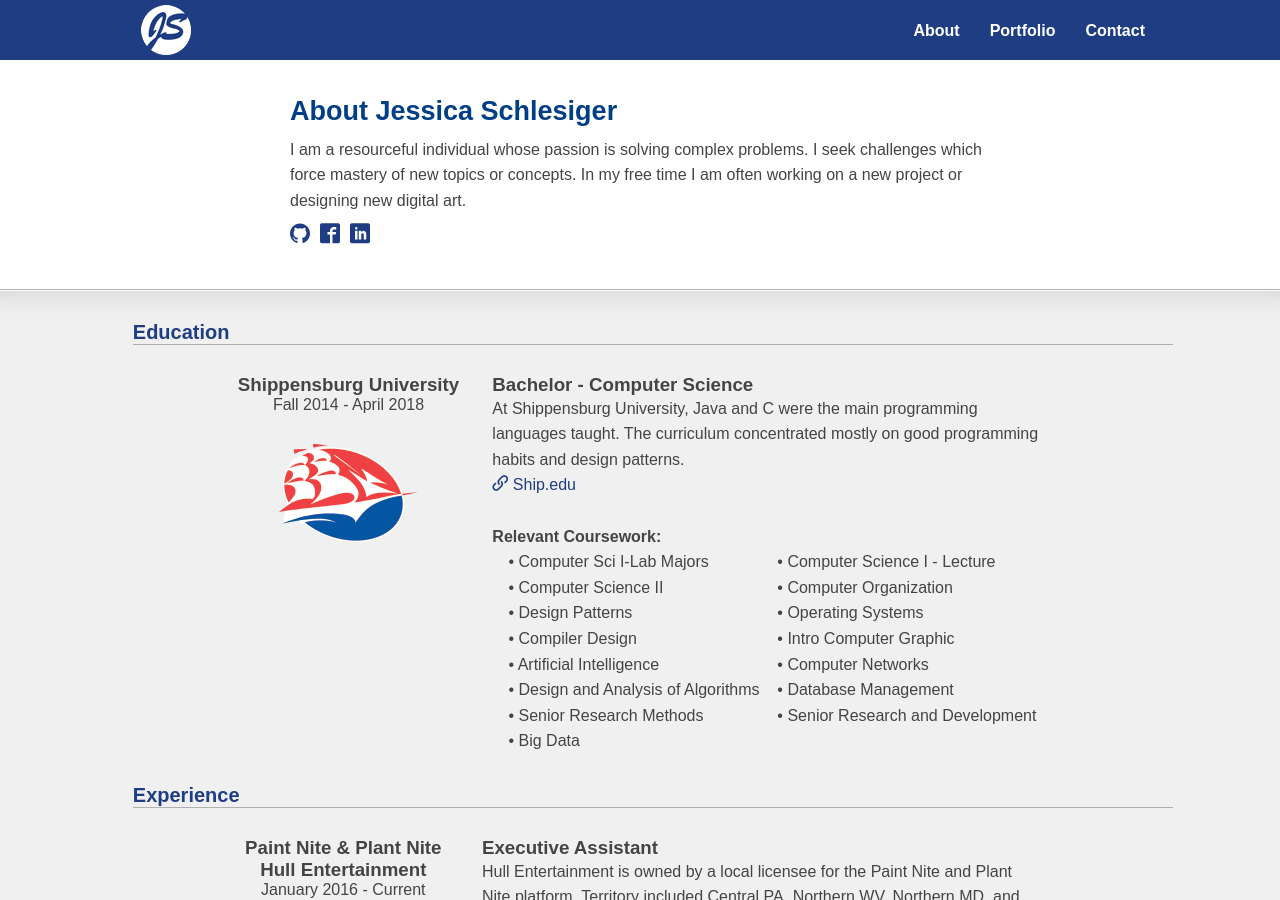
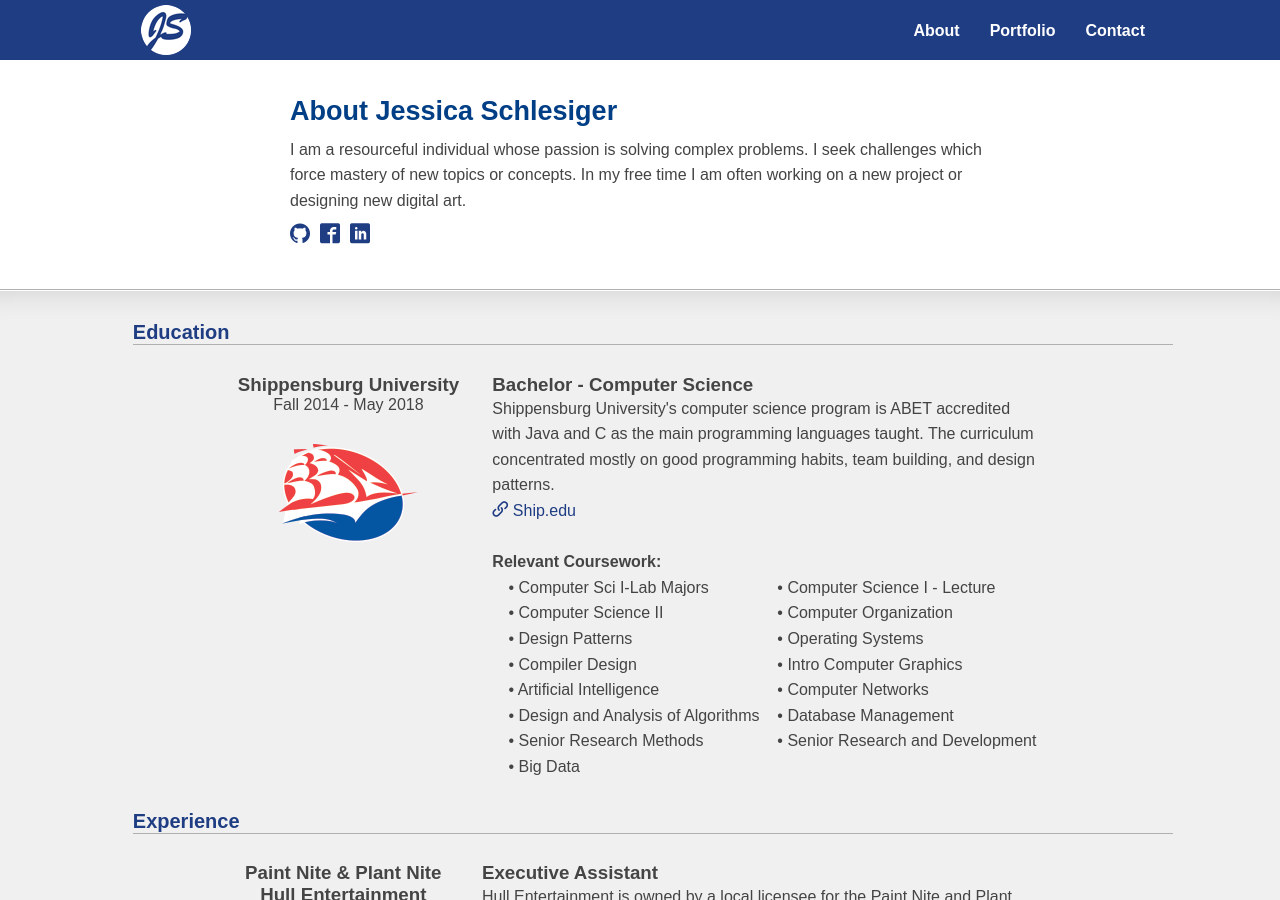
Before and after one commit to schlesigerjess/JessicaSchlesiger.github.io, a Jekyll site: the page built from index.html, in a window 1280 px wide and 900 px high. Built offline with Jekyll 4.4.1, drawn with Linux system fonts in a browser that asks for light colours; nearby versions of some CDN libraries; some web fonts are replaced.

Commit message:
Wording updates

```diff
--- a/_data/settings.yml
+++ b/_data/settings.yml
@@ -23,7 +23,7 @@ education_courses:
 - {name: Design Patterns, id: SWE 200}
 - {name: Operating Systems, id: CMPE 320}
 - {name: Compiler Design, id: CSC 440}
-- {name: Intro Computer Graphic, id: CSC 350}
+- {name: Intro Computer Graphics, id: CSC 350}
 - {name: Artificial Intelligence, id: CSC 462}
 - {name: Computer Networks, id: CSC 431}
 - {name: Design and Analysis of Algorithms, id: CSC 310}
--- a/_includes/index/experience.html
+++ b/_includes/index/experience.html
@@ -3,13 +3,13 @@
 		<h1>Education</h1>
 		<div class="exp-lockUp">
 			<div class="exp-location">
-				<div class="exp-text"><h3>Shippensburg University</h3>Fall 2014 - April 2018</div>
+				<div class="exp-text"><h3>Shippensburg University</h3>Fall 2014 - May 2018</div>
 				<img class="exp-logo" src="{{ site.github.url }}/assets/img/logos/ship.png" alt="Logo-Ship">
 			</div>
 			<div class="exp-description">
 				<h3>Bachelor - Computer Science</h3>
-				<p>At Shippensburg University, Java and C were the main programming languages taught.
-				The curriculum concentrated mostly on good programming habits and design patterns.</p><br>
+				<p>Shippensburg University's computer science program is ABET accredited with Java and C as the main programming languages taught.
+				The curriculum concentrated mostly on good programming habits, team building, and design patterns.</p><br>
 				<a href="http://www.ship.edu/" target="_blank" rel="noopener"><b class="icon-link"></b> Ship.edu</a>
 				<br><br><b>Relevant Coursework:</b>
 
--- a/_portfolio/portfolio-webpage.html
+++ b/_portfolio/portfolio-webpage.html
@@ -35,7 +35,7 @@ end: |
 
 ---
 
-<p>Many of the previous hurdles from my trial-run webpage, <a href="/portfolio/what-a-kerfuffle">WhatAKerfuffle.ml</a> prepared me for the limitations of hosting this webpage for free. In the writeup I explain how Github Pages and Freenom.com can be used to host a webpage for free with a custom domain, and the only limitations being open source and not https secured. Since this is an open project and I do not collect nor store any user information, these limitations were acceptable costs for a free webpage. <br><br>
+<p>Many of the previous hurdles from my trial-run webpage, <a href="/portfolio/what-a-kerfuffle">WhatAKerfuffle.ml</a> prepared me for the limitations of hosting this webpage for free. In the previous writeup I explain how Github Pages and Freenom.com can be used to host a webpage for free with a custom domain with the only limitations being open source and not https secured. Since this is an open project and I do not collect nor store any user information, these limitations were acceptable costs for a free webpage. <br><br>
 
 In addition, I set out to improve upon the mistakes previously made. The most pressing being an organized file structure. While the trial webpage wasn’t terrible, it was a very manual system with lots of refactoring. This time, I sought out for a static webpage file management system. Luckily, I stumbled upon Github's Jekyll static webpage generator.</p><br><br>
 
```
Also changed, not shown: other parts of _portfolio/portfolio-webpage.html (+1 -1 lines).
